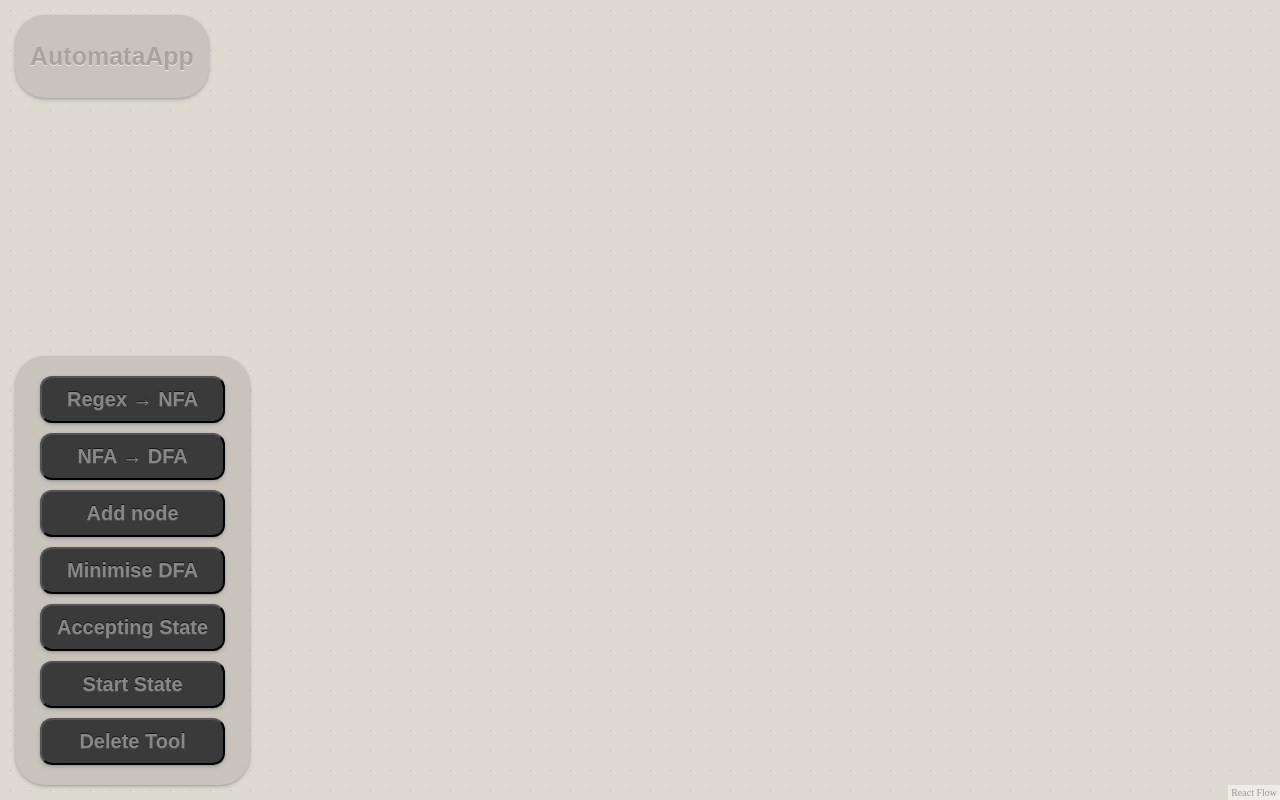
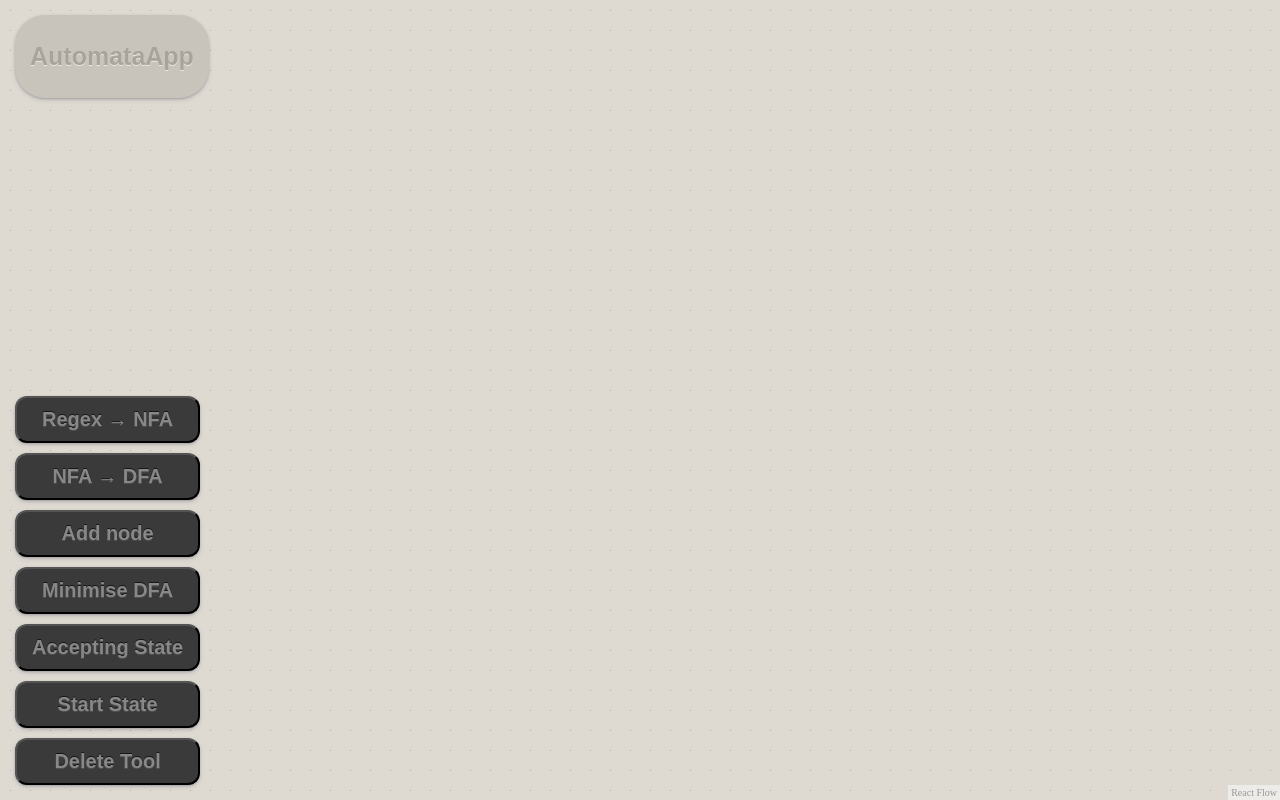
Before and after one commit to jatkin11/automataAppFrontEnd, a React (Vite) app: page / in a window 1280 px wide. Built offline with nearby package versions, Linux system fonts and the light colour scheme.

Commit message:
made minor css changes to the tool panels and buttons

```diff
--- a/src/styles/AutomataCanvas.css
+++ b/src/styles/AutomataCanvas.css
@@ -21,10 +21,8 @@
 }
 
 .tool-panel{
-    padding: 20px 25px ;
-    background: #c8c4bc;
-    box-shadow: rgba(50, 50, 93, 0.25) 0px 2px 5px -1px, rgba(0, 0, 0, 0.3) 0px 1px 3px -1px;
-    border-radius: 30px;
+    padding: 0px ;
+    background: #c8c4bc00;
     display: flex;
     flex-direction: column;
     gap: 10px;
```
